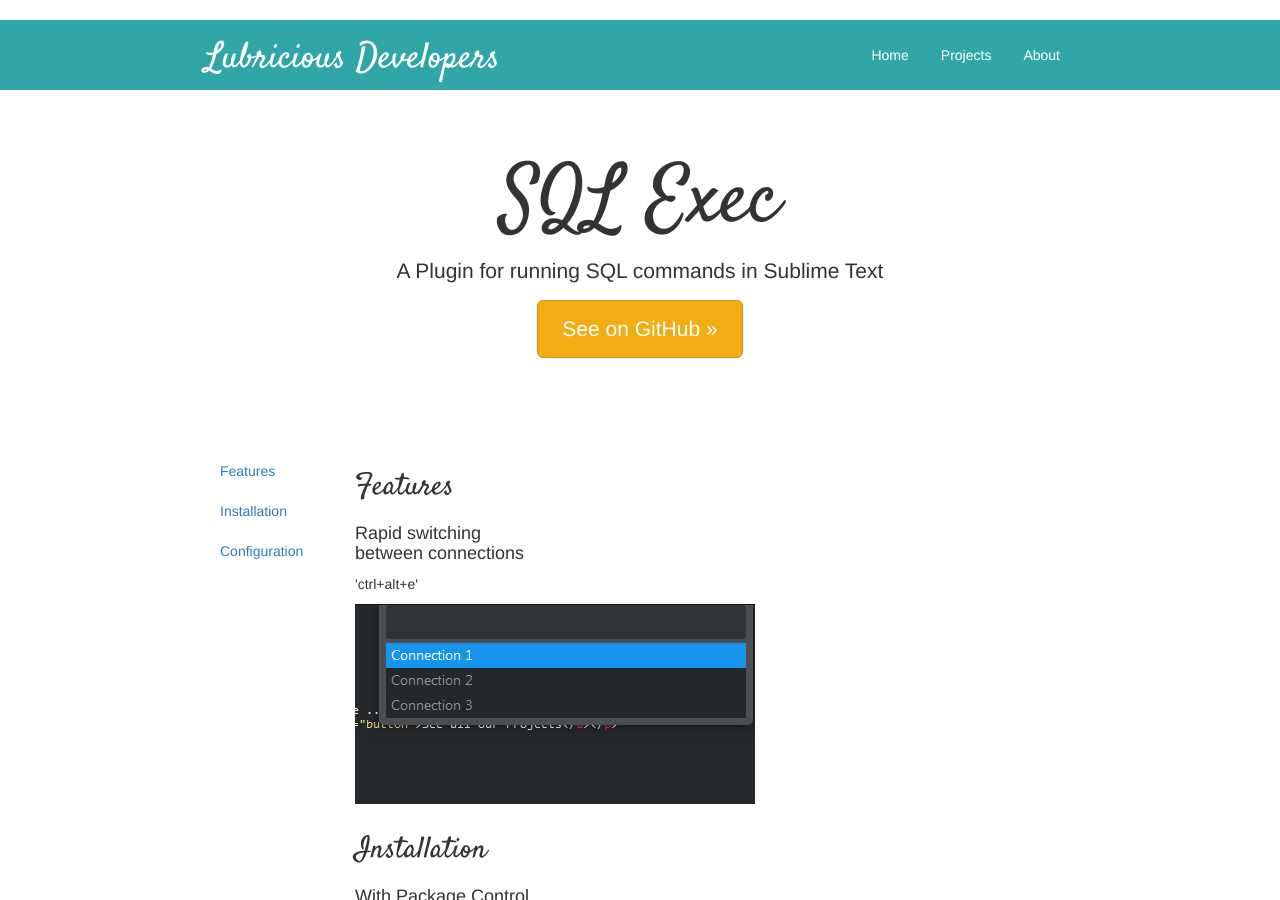
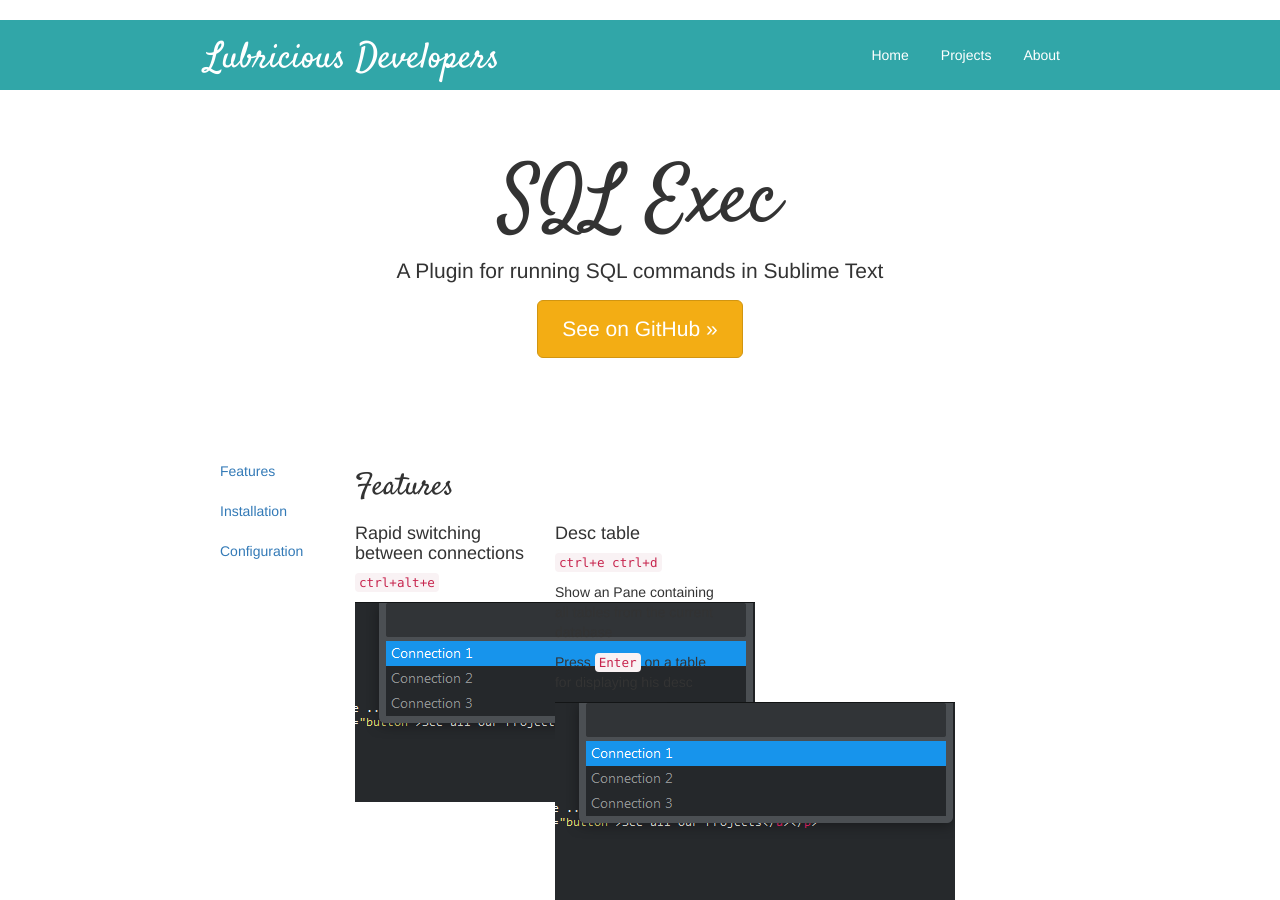
Before and after one commit to LubriciousDevelopers/lubriciousdevelopers.github.io, a Jekyll site: the page built from projects/sublime-sql-exec/index.html, in a window 1280 px wide and 900 px high. Built offline with Jekyll 4.4.1, drawn with Linux system fonts in a browser that asks for light colours; nearby versions of some CDN libraries.

Commit message:
Complete sql exec doc

```diff
--- a/projects/sublime-sql-exec/index.html
+++ b/projects/sublime-sql-exec/index.html
@@ -27,7 +27,14 @@
             <div class="row">
                 <div class="col-lg-4">
                     <h4>Rapid switching between connections</h4>
-                    <p>'ctrl+alt+e'</p>
+                    <p><code>ctrl+alt+e</code></p>
+                    <p><img src="images/switch.png"/></p>
+                </div>
+                <div class="col-lg-4">
+                    <h4>Desc table</h4>
+                    <p><code>ctrl+e ctrl+d</code></p>
+                    <p>Show an Pane containing all tables from the current database</p>
+                    <p>Press <code>Enter</code> on a table for displaying his desc</p>
                     <p><img src="images/switch.png"/></p>
                 </div>
             </div>
```
